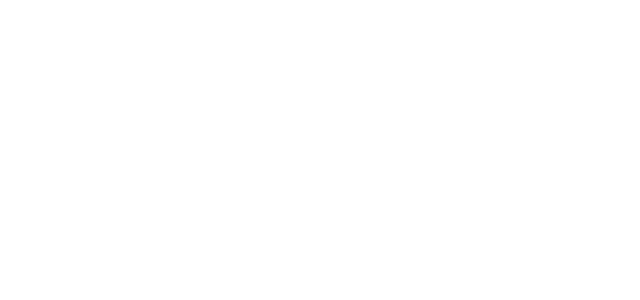
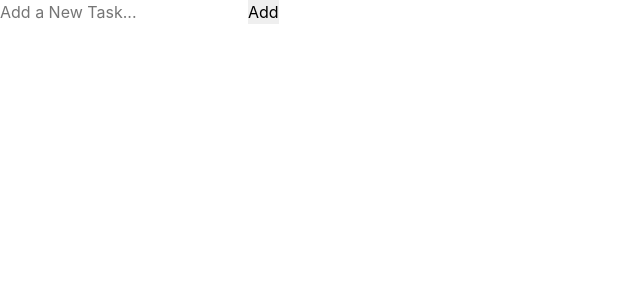
Before and after one commit to Olukolade238/to-do-app, a React (Create React App) app: page / in a window 1280 px wide. Shown: the top 300 px of the page, without its empty margins (0-640 px from the left). Built offline with nearby package versions, Linux system fonts and the light colour scheme.

Commit message:
Imported TaskForm to App.js

```diff
--- a/src/App.js
+++ b/src/App.js
@@ -1,7 +1,10 @@
+import TaskForm from "./components/TaskForm";
 
 function App() {
   return (
-    <></>
+    <>
+      <TaskForm />
+    </>
   );
 }
 
```
Also changed, not shown: src/components/TaskItem.js (added).
